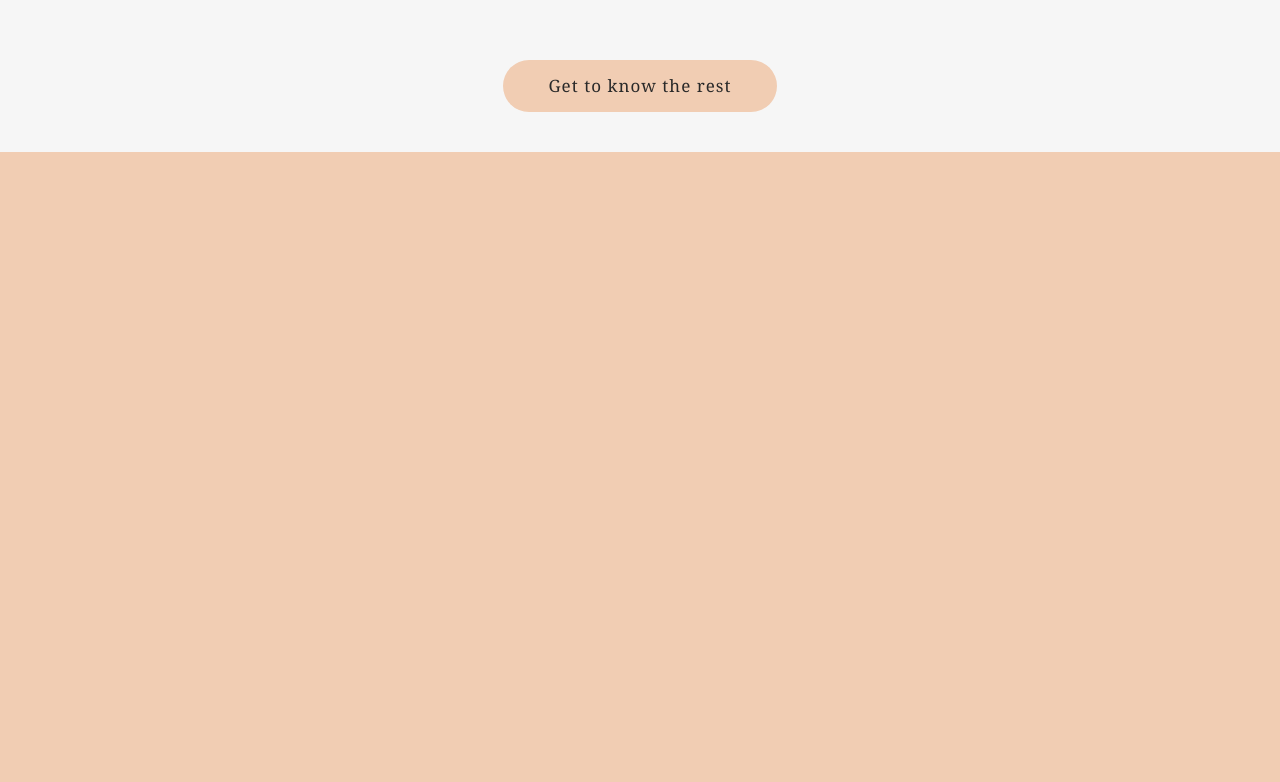
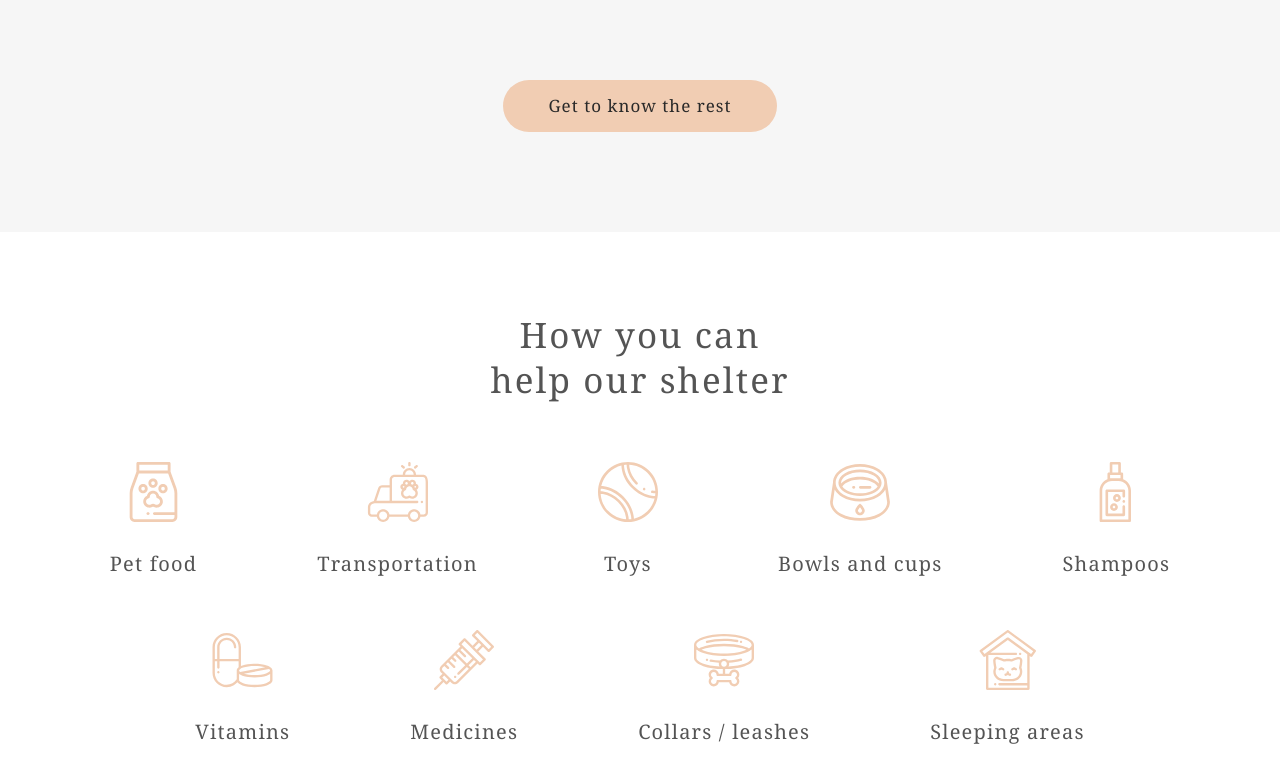
Before and after one commit to BalPoi/pet-shelter, a website: page shelter/pages/main/index.html in a window 1280 px wide. Shown: the part 2186-2968 px from the top of the page. Before the commit the page ends 2338 px from the top, so only its background shows below. Drawn offline with nearby package versions, Linux system fonts and the light colour scheme.

Commit message:
feat: add help section

```diff
--- a/shelter/pages/main/_mixins.scss
+++ b/shelter/pages/main/_mixins.scss
@@ -52,6 +52,9 @@
     border: none;
     cursor: pointer;
     @include button_text;
+    &:hover {
+        background-color: $color-primary-light;
+    }
 }
 
 @mixin button_secondary {
@@ -60,4 +63,7 @@
     cursor: pointer;
     @include button_text;
     border: 2px solid #f1cdb3;
+    &:hover {
+        background-color: $color-primary-light;
+    }
 }
--- a/shelter/pages/main/_variables.scss
+++ b/shelter/pages/main/_variables.scss
@@ -6,3 +6,4 @@ $color-dark-s: #cdcdcd;
 $color-light-s: #fafafa;
 $color-dark-xl: #4c4c4c;
 $color-light-l: #f6f6f6;
+$color-primary-light: #FDDCC4;
--- a/shelter/pages/main/index.html
+++ b/shelter/pages/main/index.html
@@ -57,7 +57,48 @@
                 Get to know the rest
             </button></a>
         </section>
-        <section class="help"></section>
+        <section class="help">
+            <h3>How you can help
+                our shelter</h3>
+            <div class="helps_list">
+                <div class="helps_list-item">
+                    <img src="../../assets/icons/icon-pet-food.svg" alt="food">
+                    <h4>Pet food</h4>
+                </div>
+                <div class="helps_list-item">
+                    <img src="../../assets/icons/icon-transportation.svg" alt="transportation">
+                    <h4>Transportation</h4>
+                </div>
+                <div class="helps_list-item">
+                    <img src="../../assets/icons/icon-toys.svg" alt="toys">
+                    <h4>Toys</h4>
+                </div>
+                <div class="helps_list-item">
+                    <img src="../../assets/icons/icon-bowls-and-cups.svg" alt="bowls-and-cups">
+                    <h4>Bowls and cups</h4>
+                </div>
+                <div class="helps_list-item">
+                    <img src="../../assets/icons/icon-shampoos.svg" alt="shampoos">
+                    <h4>Shampoos</h4>
+                </div>
+                <div class="helps_list-item">
+                    <img src="../../assets/icons/icon-vitamins.svg" alt="vitamins">
+                    <h4>Vitamins</h4>
+                </div>
+                <div class="helps_list-item">
+                    <img src="../../assets/icons/icon-medicines.svg" alt="medicines">
+                    <h4>Medicines</h4>
+                </div>
+                <div class="helps_list-item">
+                    <img src="../../assets/icons/icon-collars-leashes.svg" alt="collars-leashes">
+                    <h4>Collars / leashes</h4>
+                </div>
+                <div class="helps_list-item">
+                    <img src="../../assets/icons/icon-sleeping-area.svg" alt="sleeping-area">
+                    <h4>Sleeping areas</h4>
+                </div>
+            </div>
+        </section>
         <section class="donation"></section>
         <footer></footer>
     </main>
--- a/shelter/pages/main/style.scss
+++ b/shelter/pages/main/style.scss
@@ -157,7 +157,7 @@ main {
 
 .about {
     background-color: $color-light-xl;
-    padding: 80px 40px;
+    padding: 80px 40px 100px;
     display: flex;
     justify-content: center;
     img {
@@ -180,7 +180,7 @@ main {
 }
 
 .pets {
-    padding: 80px 100px 40px;
+    padding: 80px 40px 100px;
     background-color: $color-light-l;
     display: flex;
     flex-direction: column;
@@ -199,3 +199,37 @@ main {
         margin: 60px 0px;
     }
 }
+
+.help {
+    display: flex;
+    flex-direction: column;
+    align-items: center;
+    background-color: $color-light-xl;
+    padding: 80px 40px 100px;
+    h3 {
+        color: $color-dark-l;
+        text-align: center;
+        width: 310px;
+    }
+    .helps_list {
+        margin-top: 60px;
+        display: flex;
+        flex-wrap: wrap;
+        justify-content: center;
+        row-gap: 55px;
+        column-gap: 120px;
+        &-item {
+            color: $color-dark-l;
+            display: flex;
+            flex-direction: column;
+            align-content: center;
+            h4 {
+                text-align: center;
+            }
+            img {
+                height: 60px;
+                margin-bottom: 30px;
+            }
+        }
+    }
+}
```
Also changed, not shown: shelter/assets/icons/icon-bowls-and-cups.svg (added), shelter/assets/icons/icon-collars-leashes.svg (added), shelter/assets/icons/icon-medicines.svg (added), shelter/assets/icons/icon-pet-food.svg (added), shelter/assets/icons/icon-shampoos.svg (added), shelter/assets/icons/icon-sleeping-area.svg (added), shelter/assets/icons/icon-toys.svg (added), shelter/assets/icons/icon-transportation.svg (added), shelter/assets/icons/icon-vitamins.svg (added), shelter/pages/main/style.css, 1 other file.
